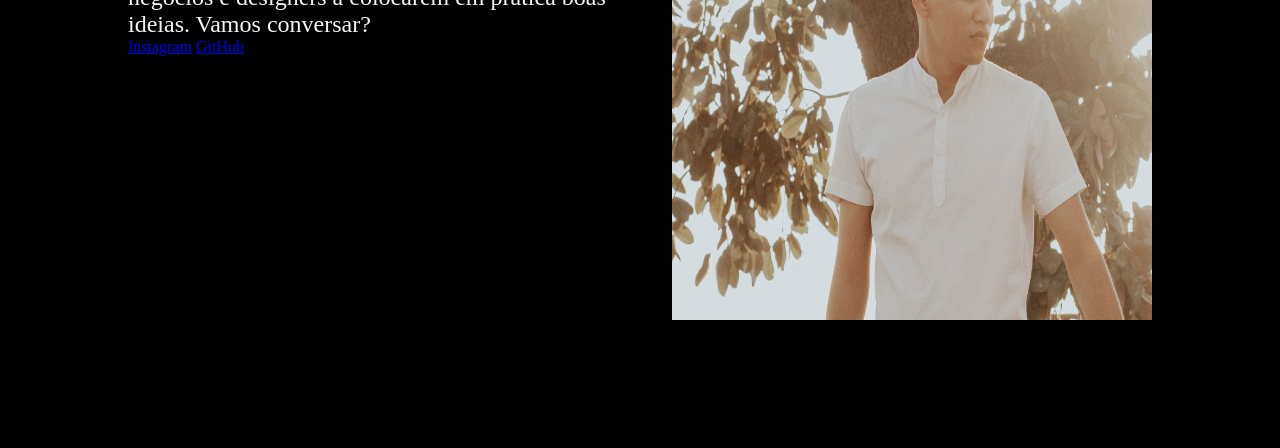
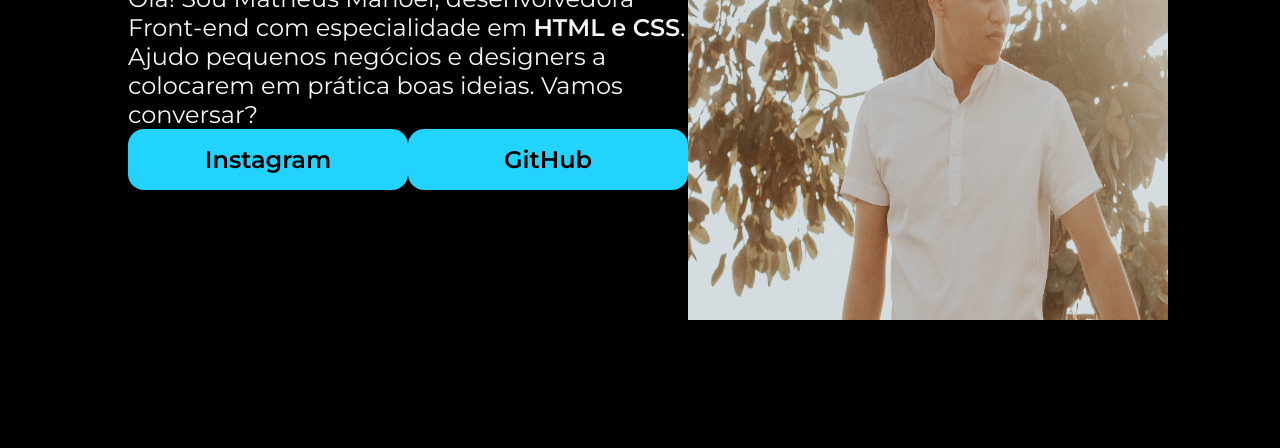
Before and after one commit to matheusmanoelberto/portfolio, a plain HTML site: page index.html in a window 1280 px wide. Shown: the part 358-806 px from the top of the page. Drawn offline with nearby package versions, Linux system fonts and the light colour scheme.

Commit message:
26/05/2023

```diff
--- a/index.html
+++ b/index.html
@@ -14,8 +14,10 @@
         <section class="apresentacao__conteudo">
             <h1 class="apresentacao__conteudo__titulo">Eleve seu negócio digital a outro nível <strong class="titulo-destaque">com um Front-end de qualidade!</strong></h1>
             <p class="apresentacao__conteudo__texto">Olá! Sou Matheus Manoel, desenvolvedora Front-end com especialidade em <strong>HTML e CSS</strong>. Ajudo pequenos negócios e designers a colocarem em prática boas ideias. Vamos conversar?</p>
-            <a href="https://instagram.com/eumatheusmanoel?igshid=MzNlNGNkZWQ4Mg==">Instagram</a>
-            <a href="https://github.com/matheusmanoelberto/matheusmanoelberto" >GitHub</a>
+            <div class="apresentacoes__links">
+                <a class="apresentacoes__links__link" href="https://instagram.com/eumatheusmanoel?igshid=MzNlNGNkZWQ4Mg==" >Instagram</a>
+                <a class="apresentacoes__links__link" href="https://github.com/matheusmanoelberto/matheusmanoelberto" >GitHub</a>
+            </div>
         </section>
         <img src="image/foto.jpeg" alt="Minha Foto" width="480px" height="550">
 
--- a/style.css
+++ b/style.css
@@ -1,4 +1,4 @@
-:root
+@import url('https://fonts.googleapis.com/css2?family=Krona+One&family=Montserrat:wght@400;600&display=swap');
 
 * {
     margin: 0;
@@ -32,8 +32,31 @@ body{
 
 .apresentacao__conteudo__titulo{
     font-size: 36px;
+    font-family: 'Krona One', sans-serif;
 }
 
 .apresentacao__conteudo__texto{
     font-size: 24px;
+    font-family: 'Montserrat', sans-serif;
+
 }
+
+.apresentacoes__links{
+    display: flex;
+    justify-content: space-between;
+
+}
+
+.apresentacoes__links__link{
+    background-color: #22D4FD;
+    width: 280px;
+    text-align: center;
+    border-radius: 16px;
+    font-weight: 600;
+    font-size: 24px;
+    padding: 16px 0;
+    text-decoration: none;
+    color: #000000;
+    font-family: 'Montserrat', sans-serif;
+
+}
```
